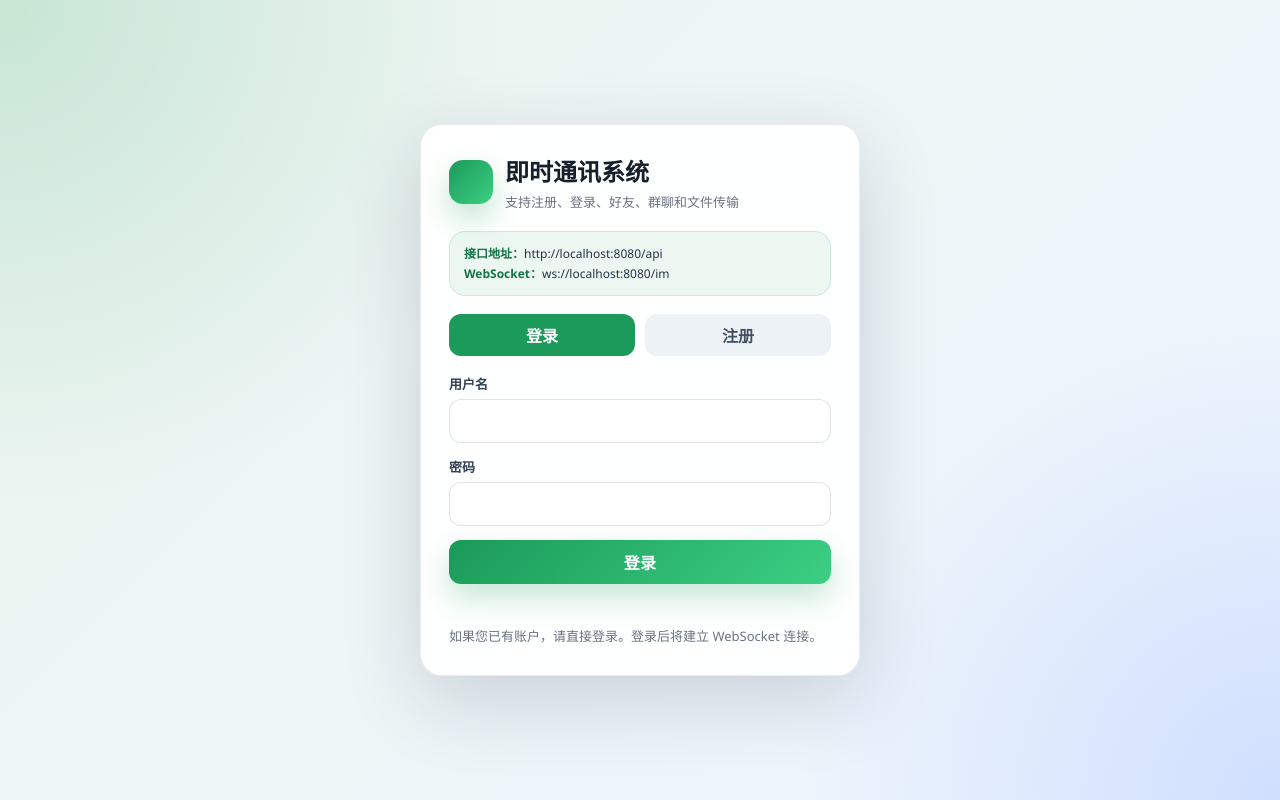
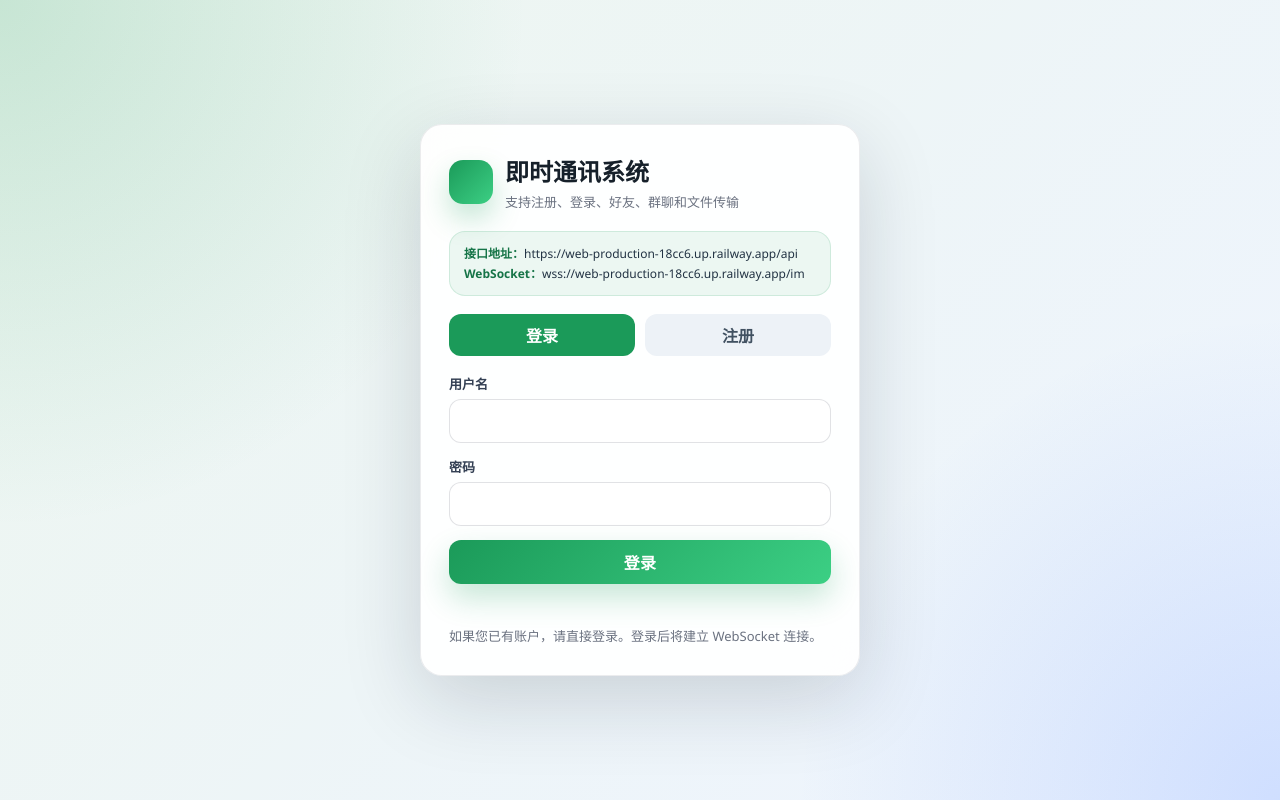
Before and after one commit to YuriDuan/im-system, a Vue app in the folder frontend/: page / in a window 1280 px wide. Built offline with nearby package versions, Linux system fonts and the light colour scheme.

Commit message:
connect frontend to railway backend

```diff
--- a/frontend/public/config.js
+++ b/frontend/public/config.js
@@ -1,6 +1,6 @@
 // 后端 API 地址配置
 // 部署时修改此文件中的 API_BASE 为你的后端服务器地址
 window.APP_CONFIG = {
-  API_BASE: "http://localhost:8080/api",
-  WS_BASE: "ws://localhost:8080/im",
+  API_BASE: "https://web-production-18cc6.up.railway.app/api",
+  WS_BASE: "wss://web-production-18cc6.up.railway.app/im",
 };
```
Also changed, not shown: 2 other files (tests, documents, lock files or other folders).
